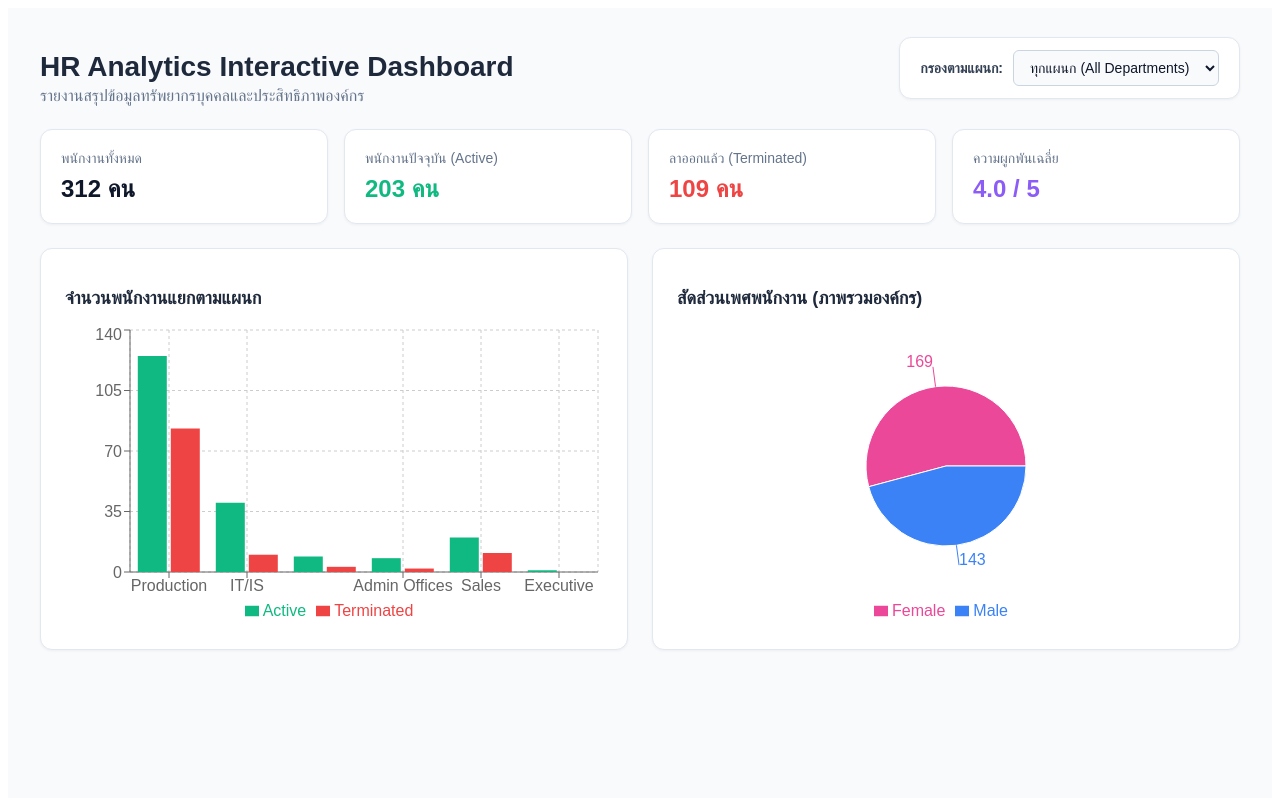
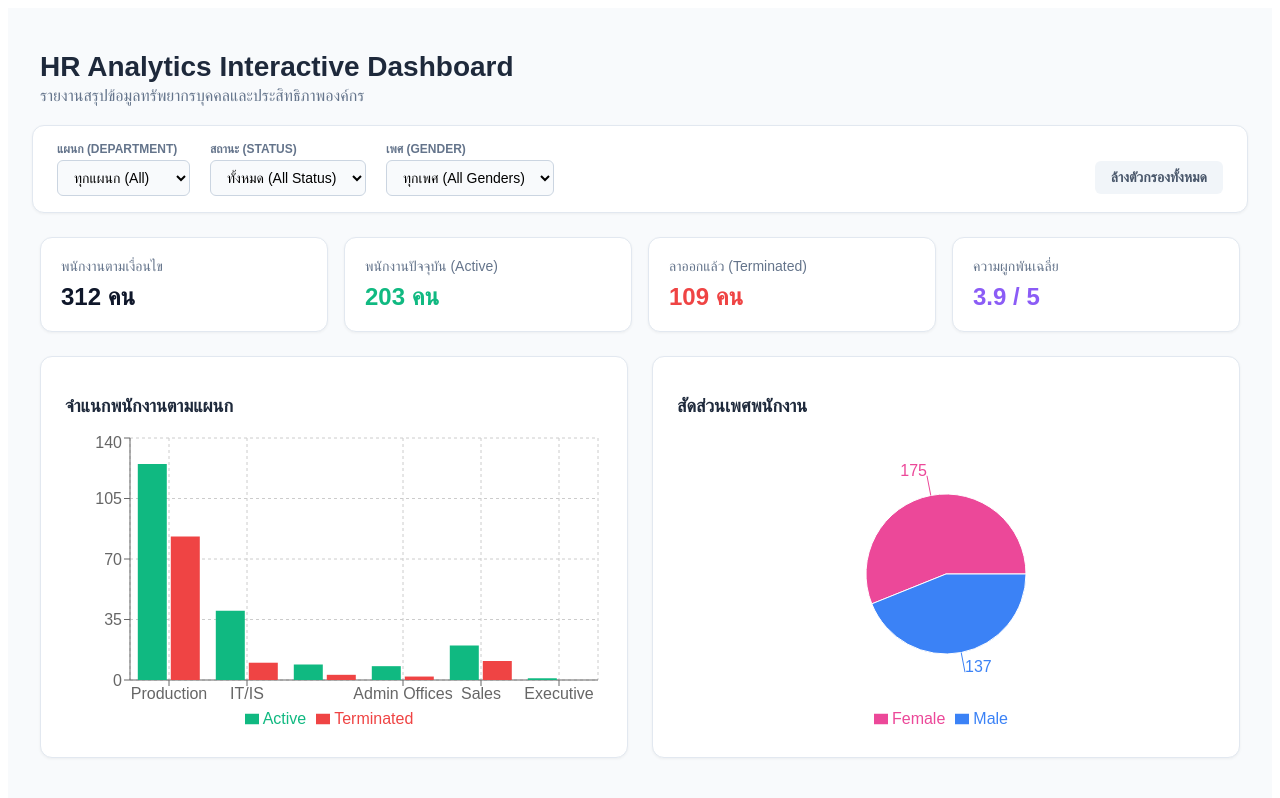
Before and after one commit to siraphatbi-del/hr-analytics-dashboard, a Next.js app: page / in a window 1280 px wide. Shown: the top 798 px of the page. Built offline with nearby package versions, Linux system fonts and the light colour scheme.

Commit message:
Update index.js

```diff
--- a/pages/index.js
+++ b/pages/index.js
@@ -4,32 +4,45 @@ import {
   PieChart as RePie, Pie, Cell, Legend
 } from 'recharts';
 
-// ข้อมูลจำลองพนักงานแบบรายบุคคล เพื่อให้สามารถกรองตามแผนกได้จริง
+// ข้อมูลจำลองพนักงานรายบุคคล
 const rawEmployeeData = [
   // Production
-  ...Array(125).fill({ dept: 'Production', status: 'Active', gender: 'Female', engagement: 4.2 }),
-  ...Array(83).fill({ dept: 'Production', status: 'Terminated', gender: 'Male', engagement: 3.5 }),
+  ...Array(75).fill({ dept: 'Production', status: 'Active', gender: 'Female', engagement: 4.2 }),
+  ...Array(50).fill({ dept: 'Production', status: 'Active', gender: 'Male', engagement: 4.0 }),
+  ...Array(50).fill({ dept: 'Production', status: 'Terminated', gender: 'Female', engagement: 3.5 }),
+  ...Array(33).fill({ dept: 'Production', status: 'Terminated', gender: 'Male', engagement: 3.2 }),
   // IT/IS
-  ...Array(40).fill({ dept: 'IT/IS', status: 'Active', gender: 'Male', engagement: 4.5 }),
-  ...Array(10).fill({ dept: 'IT/IS', status: 'Terminated', gender: 'Female', engagement: 3.8 }),
+  ...Array(15).fill({ dept: 'IT/IS', status: 'Active', gender: 'Female', engagement: 4.6 }),
+  ...Array(25).fill({ dept: 'IT/IS', status: 'Active', gender: 'Male', engagement: 4.5 }),
+  ...Array(5).fill({ dept: 'IT/IS', status: 'Terminated', gender: 'Female', engagement: 3.8 }),
+  ...Array(5).fill({ dept: 'IT/IS', status: 'Terminated', gender: 'Male', engagement: 3.6 }),
   // Software Eng
-  ...Array(9).fill({ dept: 'Software Eng', status: 'Active', gender: 'Male', engagement: 4.6 }),
-  ...Array(3).fill({ dept: 'Software Eng', status: 'Terminated', gender: 'Female', engagement: 3.2 }),
+  ...Array(3).fill({ dept: 'Software Eng', status: 'Active', gender: 'Female', engagement: 4.8 }),
+  ...Array(6).fill({ dept: 'Software Eng', status: 'Active', gender: 'Male', engagement: 4.5 }),
+  ...Array(1).fill({ dept: 'Software Eng', status: 'Terminated', gender: 'Female', engagement: 3.0 }),
+  ...Array(2).fill({ dept: 'Software Eng', status: 'Terminated', gender: 'Male', engagement: 3.4 }),
   // Admin Offices
-  ...Array(8).fill({ dept: 'Admin Offices', status: 'Active', gender: 'Female', engagement: 4.0 }),
+  ...Array(6).fill({ dept: 'Admin Offices', status: 'Active', gender: 'Female', engagement: 4.1 }),
+  ...Array(2).fill({ dept: 'Admin Offices', status: 'Active', gender: 'Male', engagement: 3.9 }),
   ...Array(2).fill({ dept: 'Admin Offices', status: 'Terminated', gender: 'Female', engagement: 3.0 }),
   // Sales
-  ...Array(20).fill({ dept: 'Sales', status: 'Active', gender: 'Female', engagement: 4.1 }),
-  ...Array(11).fill({ dept: 'Sales', status: 'Terminated', gender: 'Male', engagement: 3.6 }),
+  ...Array(12).fill({ dept: 'Sales', status: 'Active', gender: 'Female', engagement: 4.3 }),
+  ...Array(8).fill({ dept: 'Sales', status: 'Active', gender: 'Male', engagement: 4.0 }),
+  ...Array(5).fill({ dept: 'Sales', status: 'Terminated', gender: 'Female', engagement: 3.7 }),
+  ...Array(6).fill({ dept: 'Sales', status: 'Terminated', gender: 'Male', engagement: 3.5 }),
   // Executive
   ...Array(1).fill({ dept: 'Executive', status: 'Active', gender: 'Female', engagement: 5.0 })
 ];
 
 const departmentsList = ['All', 'Production', 'IT/IS', 'Software Eng', 'Admin Offices', 'Sales', 'Executive'];
+const statusList = ['All', 'Active', 'Terminated'];
+const genderList = ['All', 'Female', 'Male'];
 
 export default function HRDashboard() {
   const [isClient, setIsClient] = useState(false);
   const [selectedDept, setSelectedDept] = useState('All');
+  const [selectedStatus, setSelectedStatus] = useState('All');
+  const [selectedGender, setSelectedGender] = useState('All');
 
   useEffect(() => {
     setIsClient(true);
@@ -37,17 +50,33 @@ export default function HRDashboard() {
 
   if (!isClient) return <div style={{ padding: '20px', fontFamily: 'sans-serif' }}>Loading Dashboard...</div>;
 
-  // คำนวณข้อมูลตามแผนกที่กรอง
-  const filteredEmployees = selectedDept === 'All'
-    ? rawEmployeeData
-    : rawEmployeeData.filter(emp => emp.dept === selectedDept);
+  // กรองข้อมูลตามหัวข้อที่เลือกครบทั้ง 3 เงื่อนไข
+  const filteredEmployees = rawEmployeeData.filter(emp => {
+    const matchDept = selectedDept === 'All' || emp.dept === selectedDept;
+    const matchStatus = selectedStatus === 'All' || emp.status === selectedStatus;
+    const matchGender = selectedGender === 'All' || emp.gender === selectedGender;
+    return matchDept && matchStatus && matchGender;
+  });
 
+  // คำนวณค่า KPI Cards จากข้อมูลที่กรองแล้ว
   const totalEmployees = filteredEmployees.length;
   const activeEmployees = filteredEmployees.filter(emp => emp.status === 'Active').length;
   const terminatedEmployees = filteredEmployees.filter(emp => emp.status === 'Terminated').length;
-  const avgEngagement = (filteredEmployees.reduce((acc, curr) => acc + curr.engagement, 0) / (totalEmployees || 1)).toFixed(1);
+  const avgEngagement = totalEmployees > 0
+    ? (filteredEmployees.reduce((acc, curr) => acc + curr.engagement, 0) / totalEmployees).toFixed(1)
+    : '0.0';
 
-  // กราฟสัดส่วนเพศ (Gender) คำนวณตามแผนกที่เลือก
+  // ข้อมูลกราฟแท่ง (Department Distribution)
+  const departmentData = departmentsList.filter(d => d !== 'All').map(dept => {
+    const deptEmps = filteredEmployees.filter(emp => emp.dept === dept);
+    return {
+      name: dept,
+      active: deptEmps.filter(e => e.status === 'Active').length,
+      terminated: deptEmps.filter(e => e.status === 'Terminated').length
+    };
+  });
+
+  // ข้อมูลกราฟวงกลม (Gender Demographics)
   const femaleCount = filteredEmployees.filter(emp => emp.gender === 'Female').length;
   const maleCount = filteredEmployees.filter(emp => emp.gender === 'Male').length;
   const genderData = [
@@ -55,63 +84,106 @@ export default function HRDashboard() {
     { name: 'Male', value: maleCount, color: '#3b82f6' }
   ];
 
-  // กราฟแท่งแผนก (หากเลือกแผนกเฉพาะ จะไฮไลต์เฉพาะแผนกนั้น)
-  const departmentData = departmentsList.filter(d => d !== 'All').map(dept => {
-    const deptEmps = rawEmployeeData.filter(emp => emp.dept === dept);
-    return {
-      name: dept,
-      active: deptEmps.filter(e => e.status === 'Active').length,
-      terminated: deptEmps.filter(e => e.status === 'Terminated').length
+  // ฟังก์ชันรีเซ็ตตัวกรองทั้งหมด
+  const handleResetFilters = () => {
+    setSelectedDept('All');
+    setSelectedStatus('All');
+    setSelectedGender('All');
   };
-  });
 
   return (
     <div style={{ minHeight: '100vh', backgroundColor: '#f8fafc', padding: '24px', fontFamily: 'sans-serif' }}>
-      {/* Header & Filter Module */}
-      <div style={{
-        maxWidth: '1200px',
-        margin: '0 auto 24px auto',
-        display: 'flex',
-        justifyContent: 'space-between',
-        alignItems: 'center',
-        flexWrap: 'wrap',
-        gap: '16px'
-      }}>
-        <div>
+      {/* Header */}
+      <div style={{ maxWidth: '1200px', margin: '0 auto 20px auto' }}>
         <h1 style={{ fontSize: '28px', fontWeight: 'bold', color: '#1e293b', marginBottom: '4px' }}>
           HR Analytics Interactive Dashboard
         </h1>
         <p style={{ color: '#64748b', margin: 0 }}>รายงานสรุปข้อมูลทรัพยากรบุคคลและประสิทธิภาพองค์กร</p>
       </div>
 
-        {/* Filter Dropdown */}
-        <div style={{ backgroundColor: '#ffffff', padding: '12px 20px', borderRadius: '12px', border: '1px solid #e2e8f0', boxShadow: '0 1px 3px rgba(0,0,0,0.05)', display: 'flex', alignItems: 'center', gap: '10px' }}>
-          <label htmlFor="dept-filter" style={{ fontWeight: '600', color: '#334155', fontSize: '14px' }}>
-            กรองตามแผนก:
+      {/* Multi-Filter Module Panel */}
+      <div style={{
+        maxWidth: '1200px',
+        margin: '0 auto 24px auto',
+        backgroundColor: '#ffffff',
+        padding: '16px 24px',
+        borderRadius: '12px',
+        border: '1px solid #e2e8f0',
+        boxShadow: '0 1px 3px rgba(0,0,0,0.05)',
+        display: 'flex',
+        flexWrap: 'wrap',
+        alignItems: 'center',
+        justifyContent: 'space-between',
+        gap: '16px'
+      }}>
+        <div style={{ display: 'flex', flexWrap: 'wrap', gap: '20px', alignItems: 'center' }}>
+          {/* Filter 1: Department */}
+          <div style={{ display: 'flex', flexDirection: 'column', gap: '4px' }}>
+            <label style={{ fontSize: '12px', fontWeight: 'bold', color: '#64748b', textTransform: 'uppercase' }}>
+              แผนก (Department)
             </label>
             <select
-            id="dept-filter"
               value={selectedDept}
               onChange={(e) => setSelectedDept(e.target.value)}
-            style={{
-              padding: '8px 12px',
-              borderRadius: '6px',
-              border: '1px solid #cbd5e1',
-              backgroundColor: '#f8fafc',
-              fontSize: '14px',
-              fontWeight: '500',
-              color: '#0f172a',
-              cursor: 'pointer',
-              outline: 'none'
-            }}
+              style={{ padding: '8px 12px', borderRadius: '6px', border: '1px solid #cbd5e1', backgroundColor: '#f8fafc', fontSize: '14px', outline: 'none', cursor: 'pointer' }}
             >
               {departmentsList.map(dept => (
-              <option key={dept} value={dept}>
-                {dept === 'All' ? 'ทุกแผนก (All Departments)' : dept}
-              </option>
+                <option key={dept} value={dept}>{dept === 'All' ? 'ทุกแผนก (All)' : dept}</option>
               ))}
             </select>
           </div>
+
+          {/* Filter 2: Status */}
+          <div style={{ display: 'flex', flexDirection: 'column', gap: '4px' }}>
+            <label style={{ fontSize: '12px', fontWeight: 'bold', color: '#64748b', textTransform: 'uppercase' }}>
+              สถานะ (Status)
+            </label>
+            <select
+              value={selectedStatus}
+              onChange={(e) => setSelectedStatus(e.target.value)}
+              style={{ padding: '8px 12px', borderRadius: '6px', border: '1px solid #cbd5e1', backgroundColor: '#f8fafc', fontSize: '14px', outline: 'none', cursor: 'pointer' }}
+            >
+              {statusList.map(status => (
+                <option key={status} value={status}>{status === 'All' ? 'ทั้งหมด (All Status)' : status}</option>
+              ))}
+            </select>
+          </div>
+
+          {/* Filter 3: Gender */}
+          <div style={{ display: 'flex', flexDirection: 'column', gap: '4px' }}>
+            <label style={{ fontSize: '12px', fontWeight: 'bold', color: '#64748b', textTransform: 'uppercase' }}>
+              เพศ (Gender)
+            </label>
+            <select
+              value={selectedGender}
+              onChange={(e) => setSelectedGender(e.target.value)}
+              style={{ padding: '8px 12px', borderRadius: '6px', border: '1px solid #cbd5e1', backgroundColor: '#f8fafc', fontSize: '14px', outline: 'none', cursor: 'pointer' }}
+            >
+              {genderList.map(gender => (
+                <option key={gender} value={gender}>{gender === 'All' ? 'ทุกเพศ (All Genders)' : gender}</option>
+              ))}
+            </select>
+          </div>
+        </div>
+
+        {/* Reset Button */}
+        <button
+          onClick={handleResetFilters}
+          style={{
+            padding: '8px 16px',
+            borderRadius: '6px',
+            border: 'none',
+            backgroundColor: '#f1f5f9',
+            color: '#475569',
+            fontSize: '14px',
+            fontWeight: '600',
+            cursor: 'pointer',
+            alignSelf: 'flex-end',
+            marginBottom: '2px'
+          }}
+        >
+          ล้างตัวกรองทั้งหมด
+        </button>
       </div>
 
       {/* KPI Cards */}
@@ -123,7 +195,7 @@ export default function HRDashboard() {
         gap: '16px'
       }}>
         <div style={{ backgroundColor: '#ffffff', padding: '20px', borderRadius: '12px', border: '1px solid #e2e8f0', boxShadow: '0 1px 3px rgba(0,0,0,0.05)' }}>
-          <p style={{ color: '#64748b', fontSize: '14px', margin: '0 0 8px 0' }}>พนักงานทั้งหมด</p>
+          <p style={{ color: '#64748b', fontSize: '14px', margin: '0 0 8px 0' }}>พนักงานตามเงื่อนไข</p>
           <h3 style={{ fontSize: '24px', fontWeight: 'bold', color: '#0f172a', margin: 0 }}>{totalEmployees} คน</h3>
         </div>
 
@@ -154,7 +226,7 @@ export default function HRDashboard() {
         {/* Department Distribution */}
         <div style={{ backgroundColor: '#ffffff', padding: '24px', borderRadius: '12px', border: '1px solid #e2e8f0', boxShadow: '0 1px 3px rgba(0,0,0,0.05)' }}>
           <h2 style={{ fontSize: '18px', fontWeight: 'bold', color: '#1e293b', marginBottom: '16px' }}>
-            จำนวนพนักงานแยกตามแผนก
+            จำแนกพนักงานตามแผนก
           </h2>
           <div style={{ width: '100%', height: '300px' }}>
             <ResponsiveContainer width="100%" height="100%">
@@ -174,7 +246,7 @@ export default function HRDashboard() {
         {/* Gender Demographics */}
         <div style={{ backgroundColor: '#ffffff', padding: '24px', borderRadius: '12px', border: '1px solid #e2e8f0', boxShadow: '0 1px 3px rgba(0,0,0,0.05)' }}>
           <h2 style={{ fontSize: '18px', fontWeight: 'bold', color: '#1e293b', marginBottom: '16px' }}>
-            สัดส่วนเพศพนักงาน ({selectedDept === 'All' ? 'ภาพรวมองค์กร' : `แผนก ${selectedDept}`})
+            สัดส่วนเพศพนักงาน
           </h2>
           <div style={{ width: '100%', height: '300px' }}>
             <ResponsiveContainer width="100%" height="100%">
```
Lines whose indentation alone changed are shown as unchanged.
